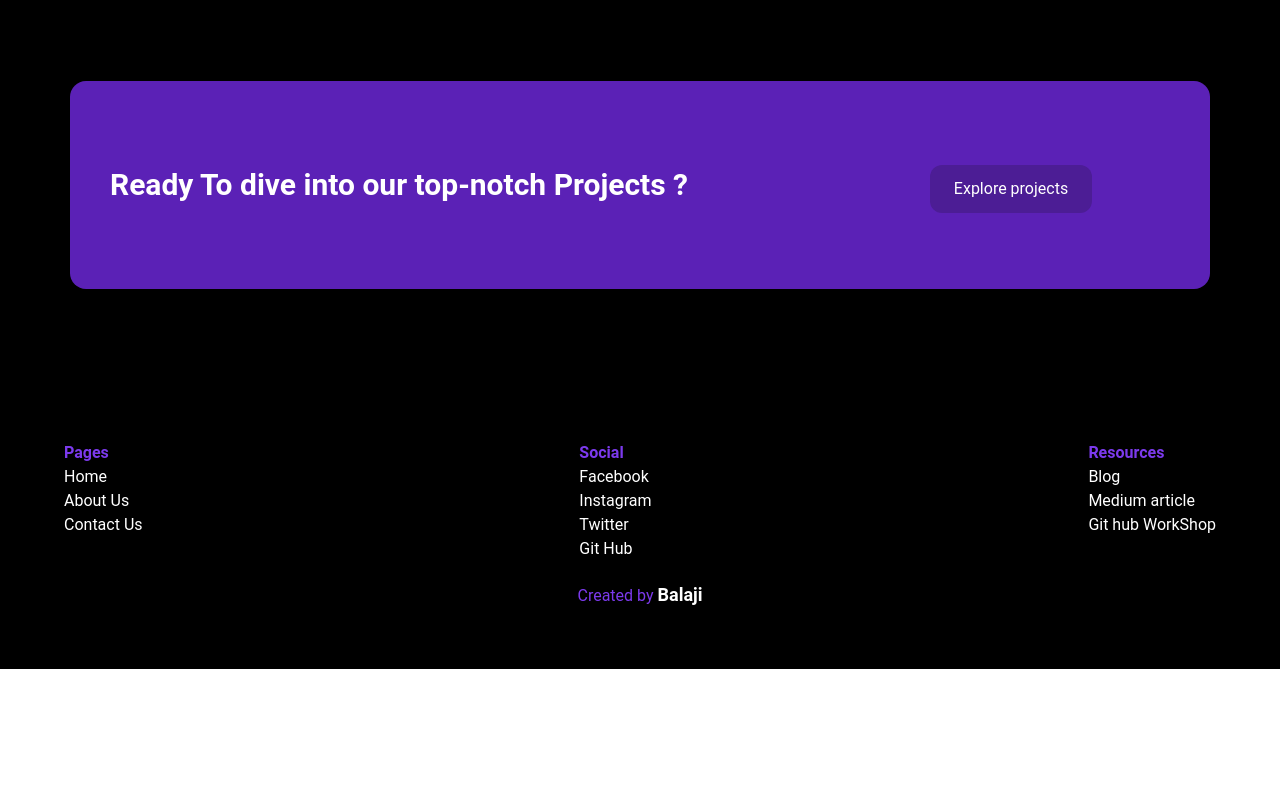
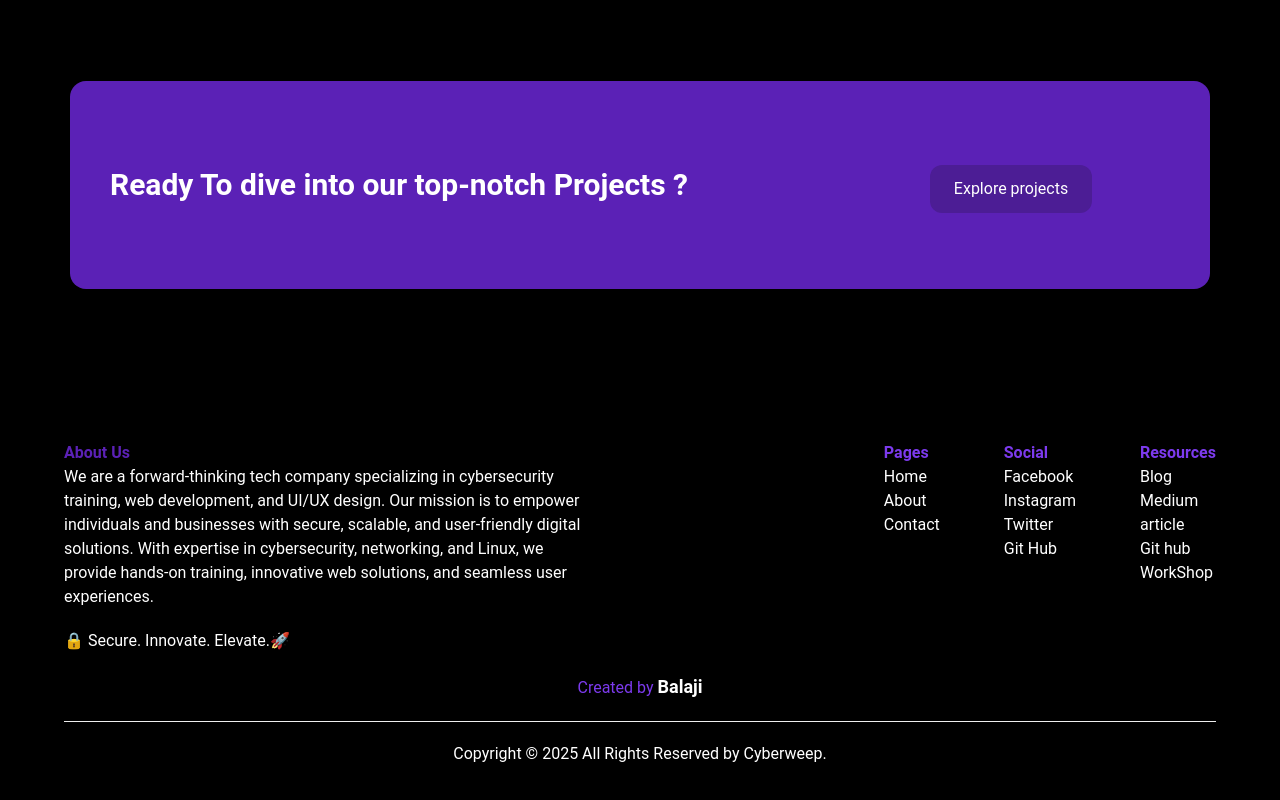
Before and after one commit to codingisf/cyberweep, a React (Vite) app: page /home in a window 1280 px wide. Shown: the part 3655-4455 px from the top of the page. Before the commit the page ends 4324 px from the top, so only its background shows below. Built offline with nearby package versions, Linux system fonts and the light colour scheme.

Commit message:
Update Footer.jsx

```diff
--- a/src/Components/Footer.jsx
+++ b/src/Components/Footer.jsx
@@ -1,18 +1,33 @@
-
-import React, { Component } from 'react'
+import React, { Component } from "react";
 
 export class Footer extends Component {
   render() {
     return (
       <footer className="py-10 bg-black text-white ">
+        <section className="flex flex-col lg:flex-row justify-end gap-16 px-auto lg:px-16">
+          <div className="mx-auto">
+            <p className="text-violet-800 font-bold ">About Us</p>
 
-        <section className="flex justify-between gap-16 px-auto lg:px-16">
-        <div className="">
+<p className="w-[70%]">
+            We are a forward-thinking tech company specializing in cybersecurity
+            training, web development, and UI/UX design. Our mission is to
+            empower individuals and businesses with secure, scalable, and
+            user-friendly digital solutions. With expertise in cybersecurity,
+            networking, and Linux, we provide hands-on training, innovative web
+            solutions, and seamless user experiences.
+            </p>
+
+            <p className="mt-5">🔒 Secure. Innovate. Elevate.🚀 </p>
+          </div>
+
+<div className="flex gap-16">
+
+          <div className="mx-auto">
             <ul>
               <li className="font-semibold text-xg text-violet-600">Pages</li>
               <li>Home</li>
-            <li>About Us</li>
-            <li>Contact Us</li>
+              <li>About</li>
+              <li>Contact</li>
             </ul>
           </div>
           <div className="">
@@ -26,19 +41,28 @@ export class Footer extends Component {
           </div>
           <div className="">
             <ul>
-            <li className="font-semibold text-xg text-violet-600">Resources</li>
+              <li className="font-semibold text-xg text-violet-600">
+                Resources
+              </li>
               <li>Blog</li>
               <li>Medium article</li>
               <li>Git hub WorkShop</li>
             </ul>
           </div>
+          </div>
         </section>
-        <span className='text-center'>
-          <p className='text-violet-600 my-5'>Created by <span className='font-semibold text-white text-lg'> Balaji </span></p>
+        <span className="text-center">
+          <p className="text-violet-600 my-5">
+            Created by{" "}
+            <span className="font-semibold text-white text-lg"> Balaji </span>
+          </p>
         </span>
+
+        <hr className="w-[90%] mx-auto my-5" />
+        <p className="text-center">Copyright © 2025 All Rights Reserved by Cyberweep.</p>
       </footer>
-    )
+    );
   }
 }
 
-export default Footer
+export default Footer;
```
Lines whose indentation alone changed are shown as unchanged.
